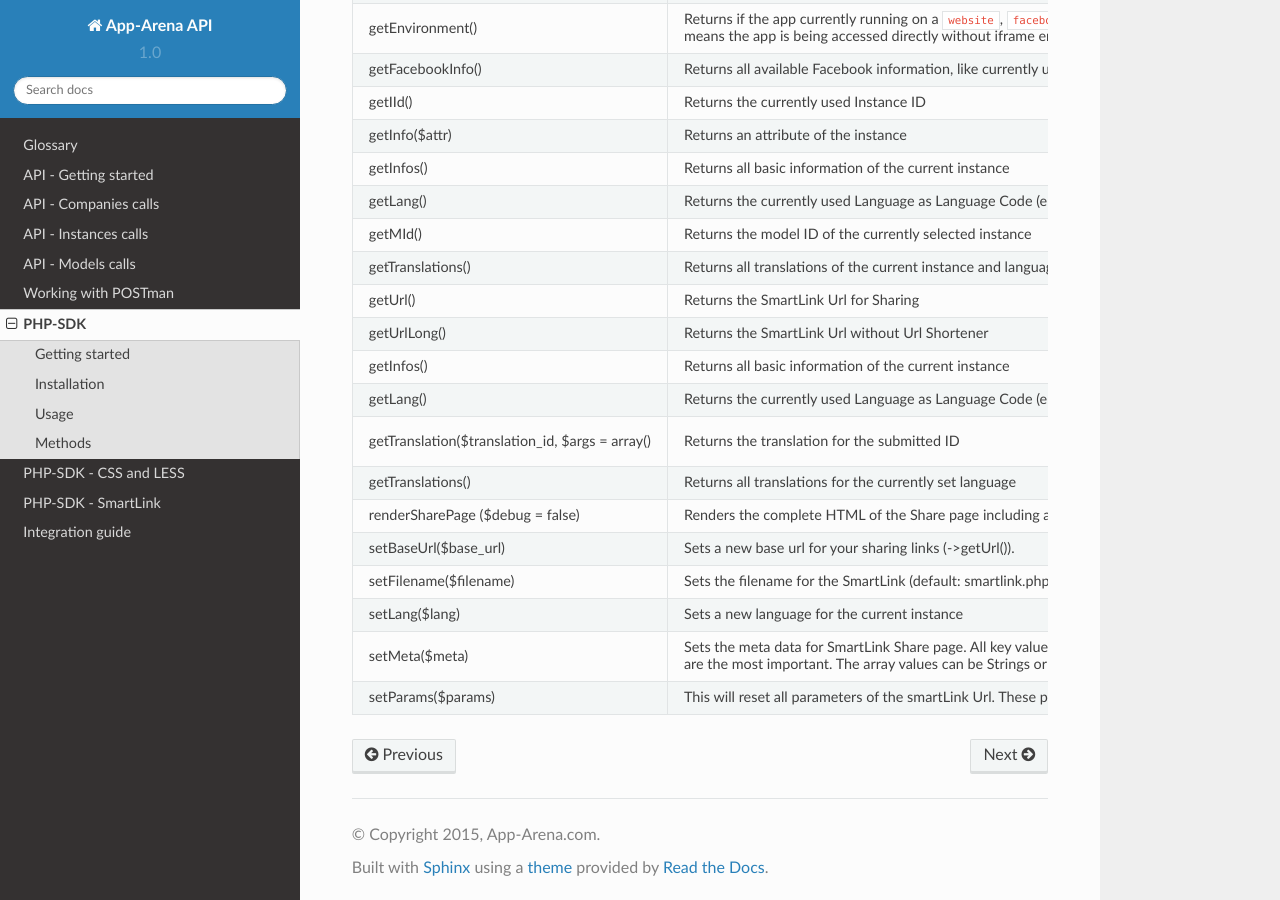
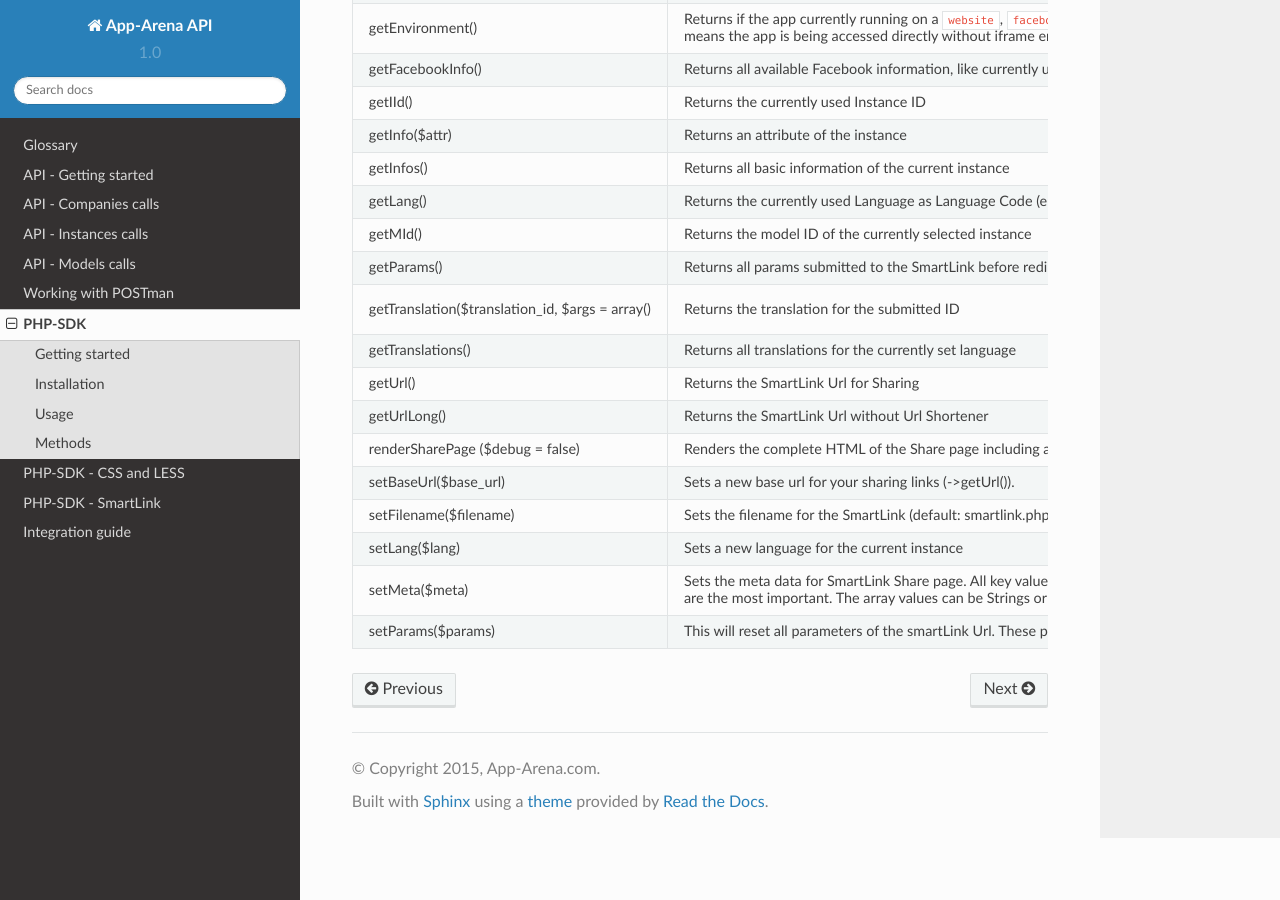
Before and after one commit to apparena/docs, a Sphinx documentation site: the page built from docs/sdk/php/001-index.rst, in a window 1280 px wide and 900 px high, scrolled down 1355 px. Built offline with Sphinx 7.4.7 and the Read the Docs theme 2.0.0, drawn with Linux system fonts in a browser that asks for light colours.

Commit message:
Add getParams method to the documentation of the PHP SDK

```diff
--- a/docs/sdk/php/001-index.rst
+++ b/docs/sdk/php/001-index.rst
@@ -99,21 +99,16 @@ Methods
 +-------------------------------------------------+---------------------------------------------------------------------+-----------------------------------------------------------------------------------------------------------------------+--------------------------------------------------------------+
 | getMId()                                        | Returns the model ID of the currently selected instance             |                                                                                                                       | int                                                          |
 +-------------------------------------------------+---------------------------------------------------------------------+-----------------------------------------------------------------------------------------------------------------------+--------------------------------------------------------------+
-| getTranslations()                               | Returns all translations of the current instance and language       |                                                                                                                       |                                                              |
-+-------------------------------------------------+---------------------------------------------------------------------+-----------------------------------------------------------------------------------------------------------------------+--------------------------------------------------------------+
-| getUrl()                                        | Returns the SmartLink Url for Sharing                               |                                                                                                                       | string                                                       |
-+-------------------------------------------------+---------------------------------------------------------------------+-----------------------------------------------------------------------------------------------------------------------+--------------------------------------------------------------+
-| getUrlLong()                                    | Returns the SmartLink Url without Url Shortener                     | bool $shorten Shorten URL using smartl.ink                                                                            | string                                                       |
-+-------------------------------------------------+---------------------------------------------------------------------+-----------------------------------------------------------------------------------------------------------------------+--------------------------------------------------------------+
-| getInfos()                                      | Returns all basic information of the current instance               |                                                                                                                       | array                                                        |
-+-------------------------------------------------+---------------------------------------------------------------------+-----------------------------------------------------------------------------------------------------------------------+--------------------------------------------------------------+
-| getLang()                                       | Returns the currently used Language as Language Code                |                                                                                                                       | string                                                       |
-|                                                 | (e.g. de_DE, en_US, ...)                                            |                                                                                                                       |                                                              |
+| getParams()                                     | Returns all params submitted to the SmartLink before redirection    |                                                                                                                       | array                                                        |
 +-------------------------------------------------+---------------------------------------------------------------------+-----------------------------------------------------------------------------------------------------------------------+--------------------------------------------------------------+
 | getTranslation($translation_id, $args = array() | Returns the translation for the submitted ID                        | String $translation_id Config identifier to get the data                                                              | string                                                       |
 |                                                 |                                                                     | Array  $args Array of values to replace in the translation (@see ``http://php.net/manual/de/function.vsprintf.php`` ) |                                                              |
 +-------------------------------------------------+---------------------------------------------------------------------+-----------------------------------------------------------------------------------------------------------------------+--------------------------------------------------------------+
 | getTranslations()                               | Returns all translations for the currently set language             |                                                                                                                       | array                                                        |
++-------------------------------------------------+---------------------------------------------------------------------+-----------------------------------------------------------------------------------------------------------------------+--------------------------------------------------------------+
+| getUrl()                                        | Returns the SmartLink Url for Sharing                               |                                                                                                                       | string                                                       |
++-------------------------------------------------+---------------------------------------------------------------------+-----------------------------------------------------------------------------------------------------------------------+--------------------------------------------------------------+
+| getUrlLong()                                    | Returns the SmartLink Url without Url Shortener                     | bool $shorten Shorten URL using smartl.ink                                                                            | string                                                       |
 +-------------------------------------------------+---------------------------------------------------------------------+-----------------------------------------------------------------------------------------------------------------------+--------------------------------------------------------------+
 | renderSharePage                                 | Renders the complete HTML of the Share page including               | bool $debug - Show debug information                                                                                  | string                                                       |
 | ($debug = false)                                | all meta tags and redirection.                                      | on the page?                                                                                                          |                                                              |
```
